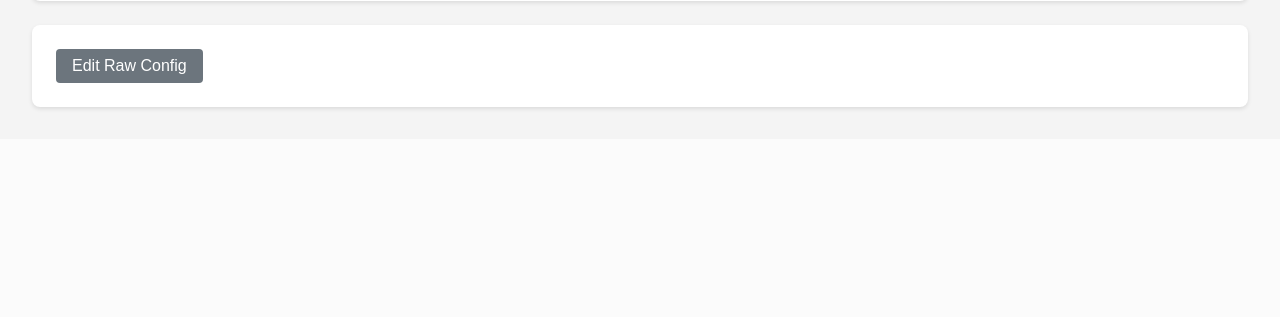
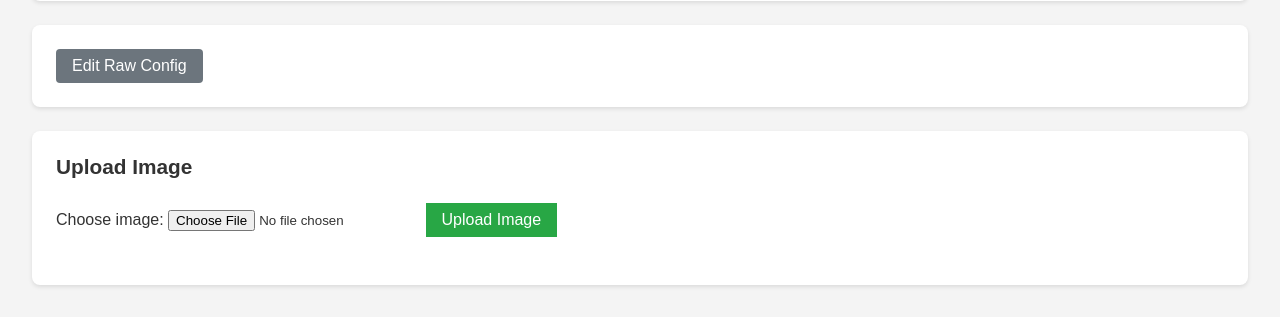
Before and after one commit to MostlyFunctionalEngineering/EinkDashboard, a Flask app: page / in a window 1280 px wide. Shown: the part 822-1139 px from the top of the page. Before the commit the page ends 933 px from the top, so only its background shows below. Run offline with Flask 3, Linux system fonts and the light colour scheme; parts of the project's set-up code (start-up, migrations or seed data) failed here and were passed over.

Commit message:
fix: I forgot to update the html

```diff
--- a/templates/index.html
+++ b/templates/index.html
@@ -94,3 +94,12 @@
   </div>
 </body>
 </html>
+
+<div class="section">
+  <h2>Upload Image</h2>
+  <form method="POST" enctype="multipart/form-data">
+    <label for="user_image">Choose image:</label>
+    <input type="file" id="user_image" name="user_image" accept="image/*">
+    <button type="submit" name="upload_image" class="save-button">Upload Image</button>
+  </form>
+</div>
```
